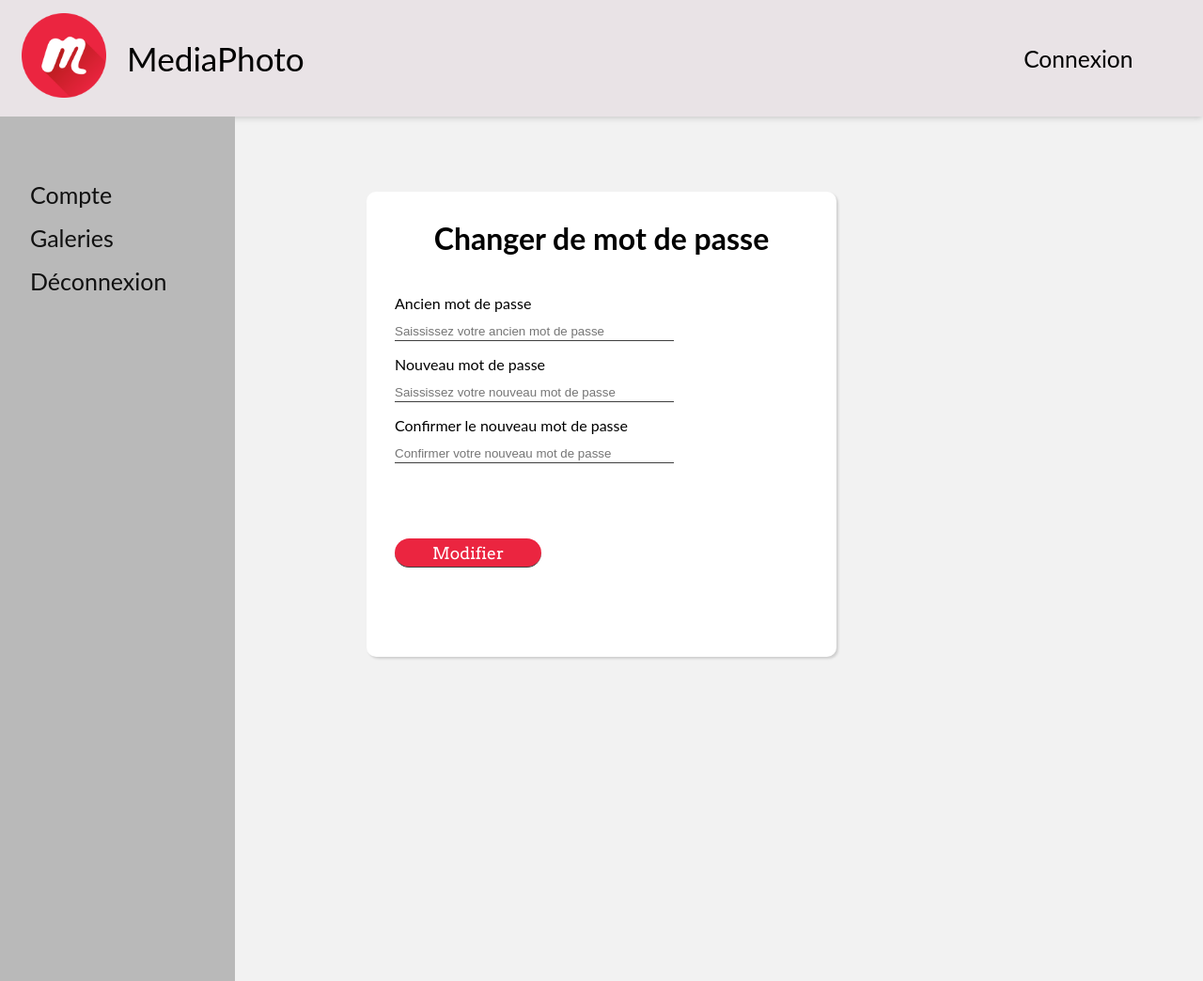
After one commit to Yanisrezgui/MediaPhoto, a PHP site: template templates/profile/moncompte.html.twig in a window 1280 px wide. The commit adds this page. Shown: the whole page at 94% size. Run offline with PHP 8.4, Linux system fonts and the light colour scheme; the template is opened without the code that fills it, so the values that code supplies are empty; some libraries are stand-ins or nearby versions.

Commit message:
my-account-page

```diff
--- a/public/css/index.css
+++ b/public/css/index.css
@@ -581,4 +581,80 @@ nav a {
   padding: 7px 40px 7px 40px;
 }
 
+body {
+  font-family: "Lato", sans-serif;
+}
+
+.sidenav {
+  height: 100%;
+  width: 0;
+  position: fixed;
+  z-index: 1;
+  left: 0;
+  background-color: rgb(185, 185, 185);
+  overflow-x: hidden;
+  transition: 0.5s;
+  padding-top: 60px;
+}
+
+.sidenav a {
+  padding: 8px 8px 8px 32px;
+  text-decoration: none;
+  font-size: 25px;
+  color: #111111;
+  display: block;
+  transition: 0.3s;
+}
+
+.sidenav a:hover {
+  color: #f1f1f1;
+}
+
+.sidenav .closebtn {
+  position: absolute;
+  top: 0;
+  right: 25px;
+  font-size: 36px;
+  margin-left: 50px;
+}
+
+#mySidenav {
+  width: 250px;
+}
+
+@media screen and (max-height: 450px) {
+  .sidenav {
+    padding-top: 15px;
+  }
+  .sidenav a {
+    font-size: 18px;
+  }
+}
+.container-account {
+  width: 500px;
+  margin: auto;
+  background-color: #FFFFFF;
+  margin-top: 80px;
+  border-radius: 10px;
+  box-shadow: rgba(0, 0, 0, 0.15) 1.95px 1.95px 2.6px;
+}
+.container-account h1 {
+  padding: 30px 0 40px 0;
+  text-align: center;
+}
+.container-account label {
+  margin-left: 30px;
+}
+.container-account input {
+  display: block;
+  margin-top: 10px;
+  height: 20px;
+  border-top: 0px;
+  border-right: 0px;
+  border-left: 0px;
+  border-bottom: 1px solid rgb(63, 63, 63);
+  margin-left: 30px;
+  margin-bottom: 15px;
+}
+
 /*# sourceMappingURL=index.css.map */
--- a/public/index.php
+++ b/public/index.php
@@ -33,6 +33,8 @@ $app->post('/signUp/createUser', \App\Controller\UserController::class . ':signU
 $app->get('/signIn', \App\Controller\UserController::class . ':signInView');
 $app->post('/signIn/signUser', \App\Controller\UserController::class . ':signIn');
 $app->get('/logout', \App\Controller\UserController::class . ':logout');
+$app->get('/mon-compte', \App\Controller\UserController::class . ':monCompte');
+$app->get('/mon-compte/mes-galeries', \App\Controller\UserController::class . ':mesGaleries');
 
 $app->get('/users', \App\UserController::class . ':test');
 
--- a/public/scss/createGallery.scss
+++ b/public/scss/createGallery.scss
@@ -81,8 +81,6 @@
     margin-top: 80px;
     padding-bottom:80px;
 
-
-
     input {
         font-size: 1.1em;
         font-family: $font;
--- a/public/scss/style.scss
+++ b/public/scss/style.scss
@@ -5,3 +5,4 @@
 @import "gallery.scss";
 @import "createGallery.scss";
 @import "createImage.scss";
+@import "account.scss";
--- a/src/Controller/HomeController.php
+++ b/src/Controller/HomeController.php
@@ -54,9 +54,6 @@ class HomeController
       'id' => $_SESSION["id_util"]
     ]);
 
-    $user1 = $repository->findOneBy([
-      'id' => 2
-    ]);
 
     // $login = $this->userService->signIn($args["email"], $args["password"]);
     // if($login) {
@@ -73,7 +70,7 @@ class HomeController
 
         $galerie = new Galerie($accessibility,$args["titre"],$args["description"],$args["keywords"]);
         $galerie->setUser($currentUser);
-        $galerie->addUserAcces($user1);
+        // $galerie->addUserAcces($user1);
         $this->em->persist($galerie);
         $this->em->flush();
       }
--- a/templates/base.html.twig
+++ b/templates/base.html.twig
@@ -23,7 +23,7 @@
                 <li id="mediaphoto"> <a href="/"> MediaPhoto </a></li>
                 <li id="createGallery"> <a href="/uploadImage"> Publier une Photo  </a></li>
                 <li id="createGallery"> <a href="/new-gallery"> Nouvelle Galerie  </a></li>
-                <li id="my-account"> <a href="/logout"> {{pseudo}}  </a></li>
+                <li id="my-account"> <a href="/mon-compte"> {{pseudo}}  </a></li>
             </ul>
         </nav>
     {% endif %}
--- a/templates/images/images.html.twig
+++ b/templates/images/images.html.twig
@@ -8,7 +8,7 @@
             {{gallery.titre}}
             ({{gallery.getAccesString(gallery.getAcces)}})
         </h1>
-        <span>par Utilisateur</span>
+        <span>par {{gallery.getUser().getPseudo()}}</span>
         <span>{{gallery.getDateString(gallery.getDate())}}</span>
         <p>{{gallery.description}}</p>
     </div>
--- /dev/null
+++ b/templates/profile/moncompte.html.twig
@@ -0,0 +1,36 @@
+{% extends "base.html.twig" %}
+
+{% block title %}MediaPhoto - Mon Compte{% endblock %}
+
+{% block body %}
+
+
+<div id="mySidenav" class="sidenav">
+  <a href="/mon-compte">Compte</a>
+  <a href="/mon-compte/mes-galeries">Galeries</a>
+  <a href="/logout">Déconnexion</a>
+</div>
+
+<div class="container-account">
+
+    <h1>Changer de mot de passe</h1>
+    <div class="last-pass">
+        <label for="last-pass">Ancien mot de passe</label>
+        <input type="password" id="last-pass" name="last-pass" placeholder="Saississez votre ancien mot de passe" size="35" required>
+    </div>
+    <div class="new-pass">
+        <label for="new-pass">Nouveau mot de passe</label>
+        <input type="password" id="new-pass" name="new-pass" placeholder="Saississez votre nouveau mot de passe" size="35" required>
+    </div>
+    <div class="new-new-pass">
+        <label for="new-new-pass">Confirmer le nouveau mot de passe</label>
+        <input type="password" id="new-new-pass" name="new-new-pass" placeholder="Confirmer votre nouveau mot de passe" size="35" required>
+    </div>
+    <div class="creer-gallery-btn">
+        <input type="submit" value="Modifier" class="btn">
+    </div>
+</div>
+
+
+
+{% endblock %}
```
Also changed, not shown: public/scss/account.scss (added, +76 -0 lines), src/Controller/UserController.php (+21 -0 lines), templates/profile/mesgaleries.html.twig (added, +20 -0 lines), 1 other file.
